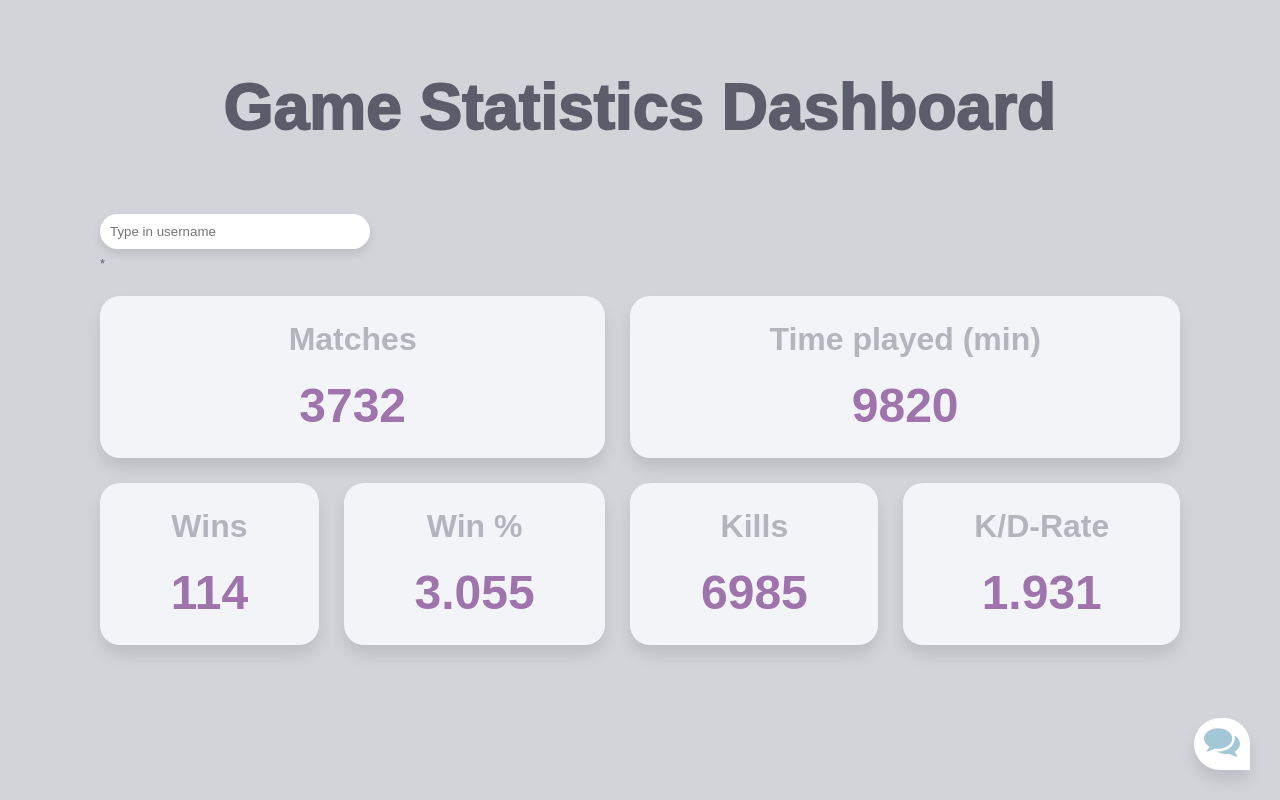
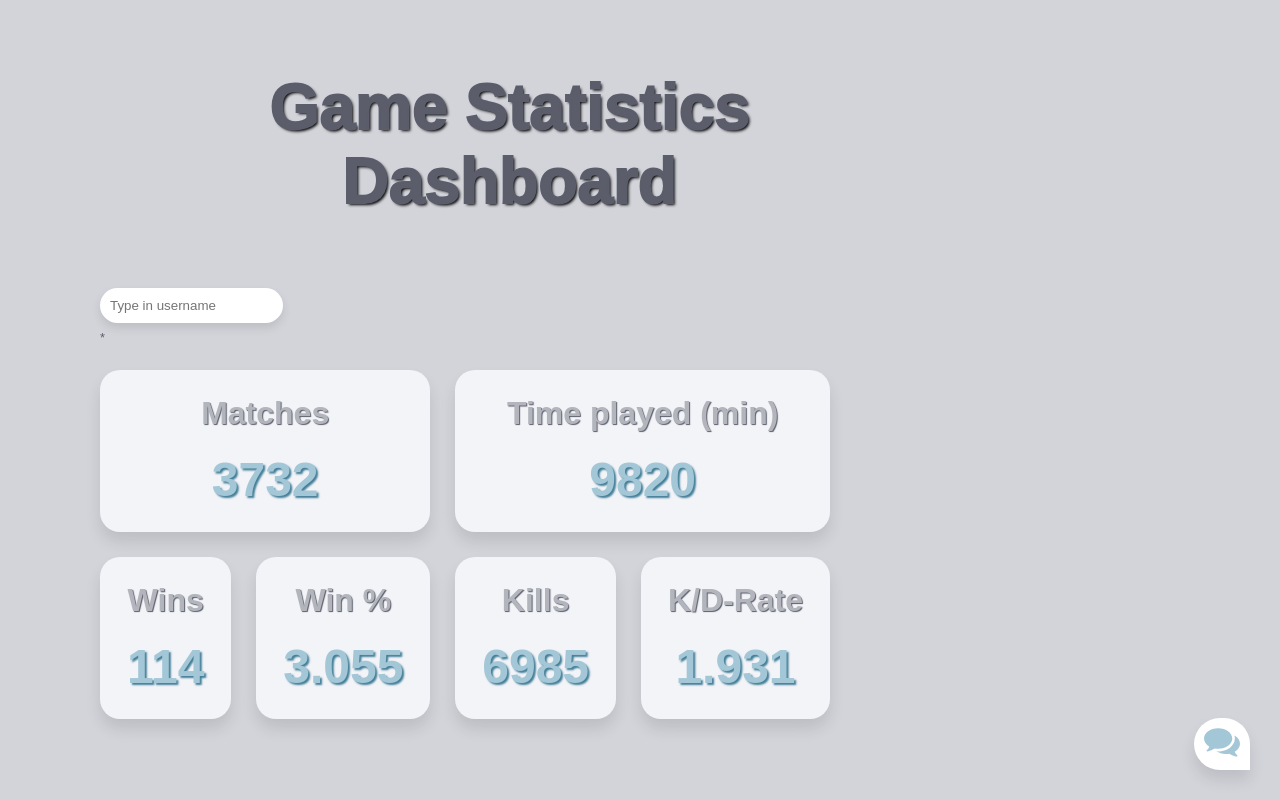
Before and after one commit to rubyy-y/Embodied-Conversational-Agent, a Flask app: page / in a window 1280 px wide. Run offline with Flask 2, Linux system fonts and the light colour scheme; parts of the project's set-up code (start-up, migrations or seed data) failed here and were passed over.

Commit message:
really last commit for today

```diff
--- a/intents.json
+++ b/intents.json
@@ -97,6 +97,8 @@
           "how many players did i kill?",
           "how many have i killed?",
           "show me how many i have ended.",
+          "how many kills did i score?",
+          "tell me about my kills",
           "kills"
         ],
         "responses": [
--- a/static/style.css
+++ b/static/style.css
@@ -206,14 +206,21 @@ body {
 .heading {
     text-align: center;
     color: var(--colordark);
+    text-shadow: 2px 2px 3px black;
     -webkit-text-stroke: 2px var(--colordark);
     padding: 70px;
+    padding-right: 380px; /* 450-70 */
+    padding-left: 120px;
     font-size: 200%;
+}
+
+.heading:hover {
+    cursor: default;
 }
 
 .dashboard {
     padding-left: 100px;
-    padding-right: 100px;
+    padding-right: 450px;
 }
 
 .username input {
@@ -267,17 +274,20 @@ body {
 
 .widgets > div:hover{
     box-shadow: none;
+    cursor: default;
 }
 
 .widget_header {
     color: var(--colormid);
+    text-shadow: 1px 1px 1px var(--colordark);
     font-size: 200%;
     font-weight: bolder;
     text-align: center;
 }
 
 .widgets > div .value{    /* .value */
-    color: var(--accentcolor2);
+    color: var(--accentcolor1);
+    text-shadow: 2px 2px 2px var(--accentcolor1_dark);
     font-size: 300%;
     font-weight: 800;
     text-align: center;
```
Also changed, not shown: 1 other file.
